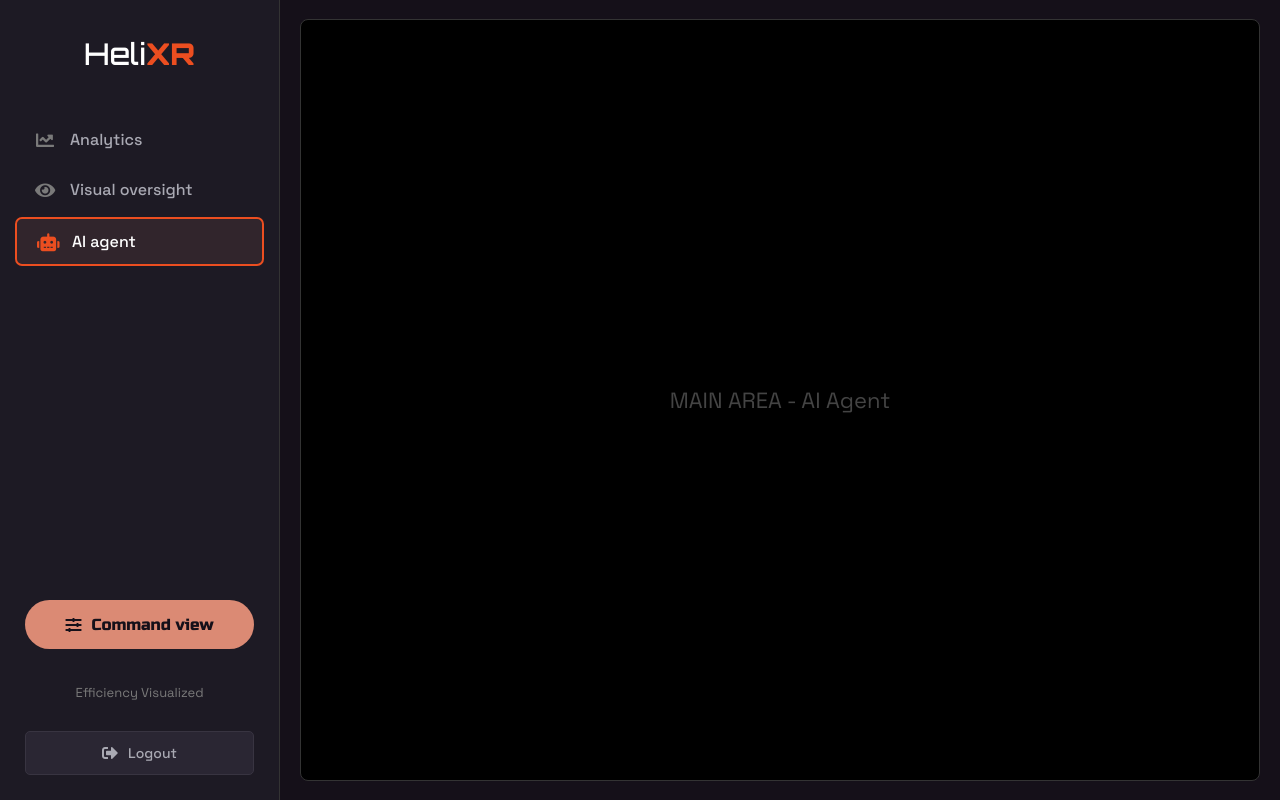
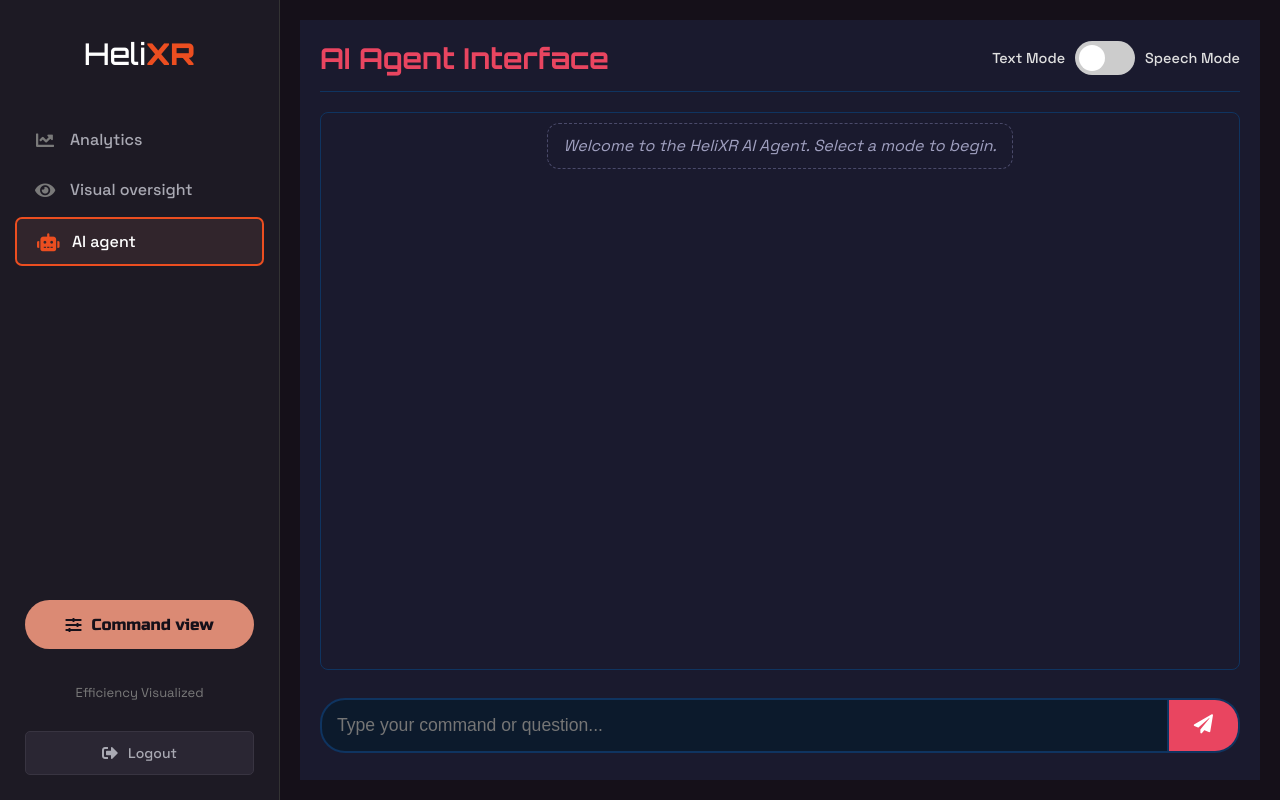
Before and after one commit to overclocked-2124/HeliXR, a Flask app: page /dashboard_ai_agent in a window 1280 px wide. Run offline with Flask 3, Linux system fonts and the light colour scheme; some libraries are stand-ins or nearby versions.

Commit message:
added text mode and voice mode in ai_dashboard and got text mode working voice mode still to be done

```diff
--- a/HeliXR/__init__.py
+++ b/HeliXR/__init__.py
@@ -2,6 +2,7 @@ from flask import Flask, jsonify
 from flask_sqlalchemy import SQLAlchemy
 from flask_bcrypt import Bcrypt
 from flask_login import LoginManager
+from flask_socketio import SocketIO
 
 app = Flask(__name__)
 
@@ -12,5 +13,9 @@ app.config['SQLALCHEMY_DATABASE_URI'] = 'sqlite:///site.db'
 db = SQLAlchemy(app)
 bcrypt = Bcrypt(app)
 login_manager=LoginManager(app)
+socketio = SocketIO(app)
+
+
+
 
 from HeliXR import routes
--- a/HeliXR/models.py
+++ b/HeliXR/models.py
@@ -4,7 +4,7 @@ from flask_login import UserMixin
 
 @login_manager.user_loader
 def load_user(user_id):
-    return User.query.get(int())
+    return User.query.get(int(user_id))
 
 class User(db.Model,UserMixin):
     id = db.Column(db.Integer,primary_key=True)
--- a/HeliXR/routes.py
+++ b/HeliXR/routes.py
@@ -1,9 +1,67 @@
-from flask import request, render_template,url_for,flash, redirect
-from HeliXR import app , db ,bcrypt
+import os
+import threading
+from flask import request, render_template, url_for, flash, redirect, jsonify
+from flask_socketio import emit
+from HeliXR import app, db, bcrypt, socketio
 from HeliXR.forms import RegistrationForm, LoginForm
 from HeliXR.models import User
-import email_validator
-from flask_login import login_user ,current_user,logout_user
+from flask_login import login_user, current_user, logout_user
+from dotenv import load_dotenv
+import google.generativeai as genai
+from elevenlabs.client import ElevenLabs
+from elevenlabs.conversational_ai.conversation import Conversation
+from elevenlabs.conversational_ai.default_audio_interface import DefaultAudioInterface
+
+load_dotenv()
+genai.configure(api_key=os.getenv("GEMINI_API_KEY"))
+
+active_agents = {}
+
+class SafeAudioInterface(DefaultAudioInterface):
+    """Custom audio interface to prevent crashes on stop."""
+    def stop(self):
+        try:
+            super().stop()
+        except OSError as e:
+            print(f"Warning: Audio stop failed due to: {e}")
+
+def run_elevenlabs_agent(sid):
+    """
+    The target function for the voice agent thread.
+    Communicates with the client via Socket.IO.
+    """
+    try:
+        def on_agent_response(response):
+            socketio.emit('agent_response', {'data': response}, room=sid)
+            print(f"Agent (to {sid[:5]}): {response}")
+
+        def on_user_transcript(transcript):
+            socketio.emit('user_transcript', {'data': transcript}, room=sid)
+            print(f"User (from {sid[:5]}): {transcript}")
+
+        client = ElevenLabs(api_key=os.getenv("ELEVENLABS_API_KEY"))
+        conversation = Conversation(
+            client,
+            os.getenv("AGENT_ID"),
+            requires_auth=bool(os.getenv("ELEVENLABS_API_KEY")),
+            audio_interface=SafeAudioInterface(),
+            callback_agent_response=on_agent_response,
+            callback_user_transcript=on_user_transcript,
+        )
+
+        active_agents[sid]['conversation'] = conversation
+        conversation.start_session()
+        # The loop below will run until the session ends
+        conversation.wait_for_session_end()
+        print(f"Conversation for SID {sid[:5]} ended.")
+
+    except Exception as e:
+        print(f"Error in ElevenLabs agent for SID {sid[:5]}: {e}")
+    finally:
+        if sid in active_agents:
+            del active_agents[sid]
+        socketio.emit('agent_stopped', {'data': 'Session has ended.'}, room=sid)
+
 
 @app.route('/')
 def home():
@@ -56,3 +114,56 @@ def dashboard_command():
 @app.route('/dashboard_visual')
 def dashboard_visual():
     return render_template('dashboard_visual.html',title="HELIXR Analytics",css_path="dashboard_visual")
+
+@app.route('/chat/gemini', methods=['POST'])
+def gemini_chat():
+    if not current_user.is_authenticated:
+        return jsonify({'error': 'Unauthorized'}), 401
+
+    prompt = request.json.get('prompt')
+    if not prompt:
+        return jsonify({'error': 'No prompt provided'}), 400
+
+    try:
+        model = genai.GenerativeModel('gemini-2.5-flash-preview-05-20')
+        response = model.generate_content(prompt)
+        return jsonify({'reply': response.text})
+    except Exception as e:
+        print(f"Gemini API Error: {e}")
+        return jsonify({'error': 'Failed to get response from AI'}), 500
+
+@socketio.on('connect')
+def handle_connect():
+    print(f'Client connected: {request.sid}')
+
+@socketio.on('disconnect')
+def handle_disconnect():
+    print(f'Client disconnected: {request.sid}')
+    if request.sid in active_agents:
+        if active_agents[request.sid].get('conversation'):
+            active_agents[request.sid]['conversation'].end_session()
+        print(f"Cleaned up agent for SID: {request.sid[:5]}")
+
+@socketio.on('start_agent')
+def handle_start_agent():
+    sid = request.sid
+    if sid not in active_agents:
+        print(f"Starting voice agent for SID: {sid[:5]}...")
+        agent_thread = threading.Thread(target=run_elevenlabs_agent, args=(sid,))
+        active_agents[sid] = {'thread': agent_thread}
+        agent_thread.start()
+        emit('agent_started', {'data': 'Voice agent session started.'})
+    else:
+        print(f"Agent already running for SID: {sid[:5]}")
+        emit('error', {'data': 'Agent already running.'})
+
+
+@socketio.on('stop_agent')
+def handle_stop_agent():
+    sid = request.sid
+    if sid in active_agents and active_agents[sid].get('conversation'):
+        print(f"Stopping voice agent for SID: {sid[:5]}...")
+        active_agents[sid]['conversation'].end_session()
+    else:
+        print(f"No active agent to stop for SID: {sid[:5]}")
+        emit('error', {'data': 'No active agent to stop.'})
--- a/HeliXR/static/css/dashboard_ai_agent.css
+++ b/HeliXR/static/css/dashboard_ai_agent.css
@@ -0,0 +1,214 @@
+/* AI Agent Container Styling */
+.ai-agent-container {
+    display: flex;
+    flex-direction: column;
+    height: 100%;
+    width: 100%;
+    background-color: #1a1a2e; /* Dark blue-ish background */
+    color: #e0e0e0;
+    font-family: 'Space Grotesk', sans-serif;
+    padding: 20px;
+    box-sizing: border-box;
+}
+
+/* Header with Title and Toggle */
+.ai-agent-container .header {
+    display: flex;
+    justify-content: space-between;
+    align-items: center;
+    margin-bottom: 20px;
+    padding-bottom: 15px;
+    border-bottom: 1px solid #0f3460;
+}
+
+.ai-agent-container .header h1 {
+    font-family: 'Orbitron', sans-serif;
+    color: #e94560; /* Highlight color from your template */
+    margin: 0;
+    font-size: 1.8em;
+}
+
+/* Toggle Switch */
+.mode-toggle {
+    display: flex;
+    align-items: center;
+    gap: 10px;
+}
+.toggle-label {
+    font-size: 0.9em;
+    font-weight: 500;
+}
+.switch {
+    position: relative;
+    display: inline-block;
+    width: 60px;
+    height: 34px;
+}
+.switch input {
+    opacity: 0;
+    width: 0;
+    height: 0;
+}
+.slider {
+    position: absolute;
+    cursor: pointer;
+    top: 0;
+    left: 0;
+    right: 0;
+    bottom: 0;
+    background-color: #ccc;
+    transition: .4s;
+}
+.slider:before {
+    position: absolute;
+    content: "";
+    height: 26px;
+    width: 26px;
+    left: 4px;
+    bottom: 4px;
+    background-color: white;
+    transition: .4s;
+}
+input:checked + .slider {
+    background-color: #e94560;
+}
+input:focus + .slider {
+    box-shadow: 0 0 1px #e94560;
+}
+input:checked + .slider:before {
+    transform: translateX(26px);
+}
+.slider.round {
+    border-radius: 34px;
+}
+.slider.round:before {
+    border-radius: 50%;
+}
+
+/* Chat Display Area */
+.chat-display {
+    flex-grow: 1;
+    overflow-y: auto;
+    padding: 10px;
+    border: 1px solid #0f3460;
+    border-radius: 8px;
+    margin-bottom: 20px;
+    display: flex;
+    flex-direction: column;
+    gap: 15px;
+}
+/* Scrollbar styling */
+.chat-display::-webkit-scrollbar {
+  width: 8px;
+}
+.chat-display::-webkit-scrollbar-track {
+  background: #1a1a2e;
+}
+.chat-display::-webkit-scrollbar-thumb {
+  background: #0f3460;
+  border-radius: 4px;
+}
+.chat-display::-webkit-scrollbar-thumb:hover {
+  background: #e94560;
+}
+
+/* Individual Messages */
+.message {
+    padding: 10px 15px;
+    border-radius: 12px;
+    max-width: 70%;
+    line-height: 1.5;
+}
+.message p {
+    margin: 0;
+}
+.message.user {
+    background-color: #0f3460;
+    align-self: flex-end;
+    border-bottom-right-radius: 2px;
+}
+.message.agent {
+    background-color: #2c3e50;
+    align-self: flex-start;
+    border-bottom-left-radius: 2px;
+}
+.message.system {
+    background-color: transparent;
+    border: 1px dashed #4a4a6a;
+    color: #a0a0c0;
+    align-self: center;
+    text-align: center;
+    font-style: italic;
+    max-width: 90%;
+}
+
+/* Chat Input Area */
+.chat-input-area {
+    height: 70px;
+    display: flex;
+    align-items: center;
+    justify-content: center;
+}
+.input-mode-element {
+    width: 100%;
+}
+#text-input-form {
+    display: flex;
+    width: 100%;
+}
+#prompt-input {
+    flex-grow: 1;
+    padding: 15px;
+    border-radius: 25px 0 0 25px;
+    border: 2px solid #0f3460;
+    background-color: #0c1a2c;
+    color: #e0e0e0;
+    font-size: 1.1em;
+    outline: none;
+}
+#prompt-input:focus {
+    border-color: #e94560;
+}
+#text-input-form button {
+    padding: 0 25px;
+    border-radius: 0 25px 25px 0;
+    border: 2px solid #0f3460;
+    border-left: none;
+    background-color: #e94560;
+    color: white;
+    cursor: pointer;
+    font-size: 1.2em;
+}
+
+/* Voice Input Controls */
+#voice-input-controls {
+    text-align: center;
+}
+#mic-button {
+    width: 60px;
+    height: 60px;
+    border-radius: 50%;
+    border: none;
+    cursor: pointer;
+    background-color: #27ae60;
+    color: white;
+    font-size: 1.5em;
+    transition: all 0.2s ease-in-out;
+}
+#mic-button:hover {
+    transform: scale(1.1);
+}
+#mic-button.active {
+    background-color: #c0392b;
+    animation: pulse 1.5s infinite;
+}
+#mic-status {
+    margin-top: 10px;
+    color: #bdc3c7;
+}
+
+@keyframes pulse {
+    0% { box-shadow: 0 0 0 0 rgba(192, 57, 43, 0.7); }
+    70% { box-shadow: 0 0 0 10px rgba(192, 57, 43, 0); }
+    100% { box-shadow: 0 0 0 0 rgba(192, 57, 43, 0); }
+}
--- /dev/null
+++ b/HeliXR/static/js/dashboard_ai_agent.js
@@ -0,0 +1,121 @@
+document.addEventListener('DOMContentLoaded', () => {
+    // --- DOM Elements ---
+    const modeToggle = document.getElementById('mode-toggle-checkbox');
+    const textInputForm = document.getElementById('text-input-form');
+    const voiceInputControls = document.getElementById('voice-input-controls');
+    const promptInput = document.getElementById('prompt-input');
+    const chatDisplay = document.getElementById('chat-display');
+    const micButton = document.getElementById('mic-button');
+    const micStatus = document.getElementById('mic-status');
+
+    // --- State ---
+    let isVoiceMode = false;
+    let isAgentActive = false;
+
+    // --- WebSocket Connection ---
+    const socket = io();
+
+    // --- Functions ---
+    const addMessageToChat = (sender, text) => {
+        const messageDiv = document.createElement('div');
+        messageDiv.classList.add('message', sender);
+        const paragraph = document.createElement('p');
+        paragraph.textContent = text;
+        messageDiv.appendChild(paragraph);
+        chatDisplay.appendChild(messageDiv);
+        chatDisplay.scrollTop = chatDisplay.scrollHeight; // Auto-scroll
+    };
+
+    const updateUIMode = () => {
+        isVoiceMode = modeToggle.checked;
+        if (isVoiceMode) {
+            textInputForm.style.display = 'none';
+            voiceInputControls.style.display = 'block';
+        } else {
+            textInputForm.style.display = 'flex';
+            voiceInputControls.style.display = 'none';
+            // If the agent is active, stop it when switching modes
+            if (isAgentActive) {
+                socket.emit('stop_agent');
+            }
+        }
+    };
+
+    const handleTextSubmit = async (event) => {
+        event.preventDefault();
+        const promptText = promptInput.value.trim();
+        if (promptText) {
+            addMessageToChat('user', promptText);
+            promptInput.value = '';
+
+            try {
+                const response = await fetch('/chat/gemini', {
+                    method: 'POST',
+                    headers: { 'Content-Type': 'application/json' },
+                    body: JSON.stringify({ prompt: promptText })
+                });
+
+                if (!response.ok) {
+                    throw new Error(`Server error: ${response.statusText}`);
+                }
+
+                const data = await response.json();
+                addMessageToChat('agent', data.reply || 'Sorry, I encountered an error.');
+            } catch (error) {
+                console.error('Error fetching Gemini response:', error);
+                addMessageToChat('agent', `Error: ${error.message}`);
+            }
+        }
+    };
+
+    const toggleVoiceAgent = () => {
+        if (!isAgentActive) {
+            socket.emit('start_agent');
+        } else {
+            socket.emit('stop_agent');
+        }
+    };
+
+    // --- Event Listeners ---
+    modeToggle.addEventListener('change', updateUIMode);
+    textInputForm.addEventListener('submit', handleTextSubmit);
+    micButton.addEventListener('click', toggleVoiceAgent);
+
+    // --- Socket.IO Event Handlers ---
+    socket.on('connect', () => {
+        console.log('Connected to server!');
+    });
+
+    socket.on('agent_started', (msg) => {
+        console.log(msg.data);
+        isAgentActive = true;
+        micButton.classList.add('active');
+        micStatus.textContent = "Agent is listening... Press to stop.";
+        addMessageToChat('system', 'Voice agent activated. Start speaking.');
+    });
+
+    socket.on('agent_stopped', (msg) => {
+        console.log(msg.data);
+        isAgentActive = false;
+        micButton.classList.remove('active');
+        micStatus.textContent = "Press the microphone to start speaking";
+        addMessageToChat('system', 'Voice agent session ended.');
+    });
+
+    socket.on('user_transcript', (data) => {
+        addMessageToChat('user', data.data);
+    });
+
+    socket.on('agent_response', (data) => {
+        addMessageToChat('agent', data.data);
+    });
+
+    socket.on('error', (data) => {
+        console.error('Server error:', data.data);
+        addMessageToChat('system', `Error: ${data.data}`);
+    });
+
+
+    // --- Initial Setup ---
+    updateUIMode();
+});
--- a/HeliXR/templates/dashboard_ai_agent.html
+++ b/HeliXR/templates/dashboard_ai_agent.html
@@ -2,12 +2,46 @@
 
 {% set active_page = 'ai_agent' %}
 
-{% block page_title %}
-<title>HeliXR - AI Agent</title>
-{% endblock page_title %}
+{% block main_dashboard_content %}
+<div class="ai-agent-container">
+    <div class="header">
+        <h1>AI Agent Interface</h1>
+        <div class="mode-toggle">
+            <span class="toggle-label">Text Mode</span>
+            <label class="switch">
+                <input type="checkbox" id="mode-toggle-checkbox">
+                <span class="slider round"></span>
+            </label>
+            <span class="toggle-label">Speech Mode</span>
+        </div>
+    </div>
 
-{% block main_dashboard_content %}
-<div class="video-placeholder">
-    MAIN AREA - AI Agent
+    <div class="chat-display" id="chat-display">
+        <!-- Conversation will be appended here -->
+        <div class="message system">
+            <p>Welcome to the HeliXR AI Agent. Select a mode to begin.</p>
+        </div>
+    </div>
+
+    <div class="chat-input-area">
+        <!-- Text Input Form -->
+        <form id="text-input-form" class="input-mode-element">
+            <input type="text" id="prompt-input" placeholder="Type your command or question..." autocomplete="off">
+            <button type="submit"><i class="fas fa-paper-plane"></i></button>
+        </form>
+
+        <!-- Voice Input Control -->
+        <div id="voice-input-controls" class="input-mode-element" style="display: none;">
+            <button id="mic-button">
+                <i class="fas fa-microphone"></i>
+            </button>
+            <p id="mic-status">Press the microphone to start speaking</p>
+        </div>
+    </div>
 </div>
+
+<!-- Add Socket.IO and the custom JS file -->
+<script src="https://cdnjs.cloudflare.com/ajax/libs/socket.io/4.7.5/socket.io.js"></script>
+<script src="{{ url_for('static', filename='js/dashboard_ai_agent.js') }}"></script>
+
 {% endblock main_dashboard_content %}
```
